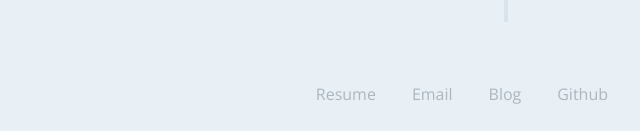
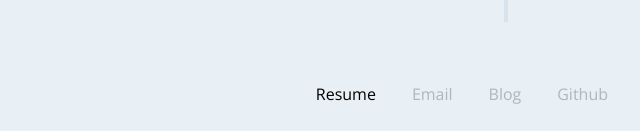
Before and after one commit to elijahkim/portfolio, a plain HTML site: page index.html in a window 1280 px wide. In both pictures the pointer is over the link "Resume". Shown: the part 3638-3769 px from the top of the page, 134-774 px from the left. Drawn offline with nearby package versions, Linux system fonts and the light colour scheme; a web font is replaced by a local one.

Commit message:
Change header

```diff
--- a/css/style.css
+++ b/css/style.css
@@ -83,9 +83,10 @@ nav a {
   transition:400ms ease;
 }
 
-nav a:hover,
-nav a:focus {
-  color: yellow;
+footer a:hover,
+footer a:focus {
+  color: black;
+  transition: 350ms;
 }
 
 header {
@@ -115,6 +116,7 @@ header h1 {
   font-family: "Droid Serif",Helvetica,Arial,sans-serif;
   font-size: 3vw;
   font-style: italic;
+  text-shadow: 3px 3px 5px #000,
 }
 
 header img {
--- a/index.html
+++ b/index.html
@@ -139,7 +139,7 @@
         </div> <!-- cd-timeline-content -->
       </div> <!-- cd-timeline-block -->
     </section> <!-- cd-timeline -->
-    <section class="contact-me">
+    <footer class="contact-me">
       <ul>
         <li><a href="resume.pdf">Resume</a></li>
         <li><a href="mailto:kimelijah90@gmail.com">Email</a></li>
@@ -147,6 +147,6 @@
         <li><a href="https://www.github.com/elijahkim">Github</a></li>
         <li><a href="https://twitter.com/monkeypatchr">Twitter</a></li>
       </ul>
-    </section>
+    </footer>
   </body>
 </html>
```
